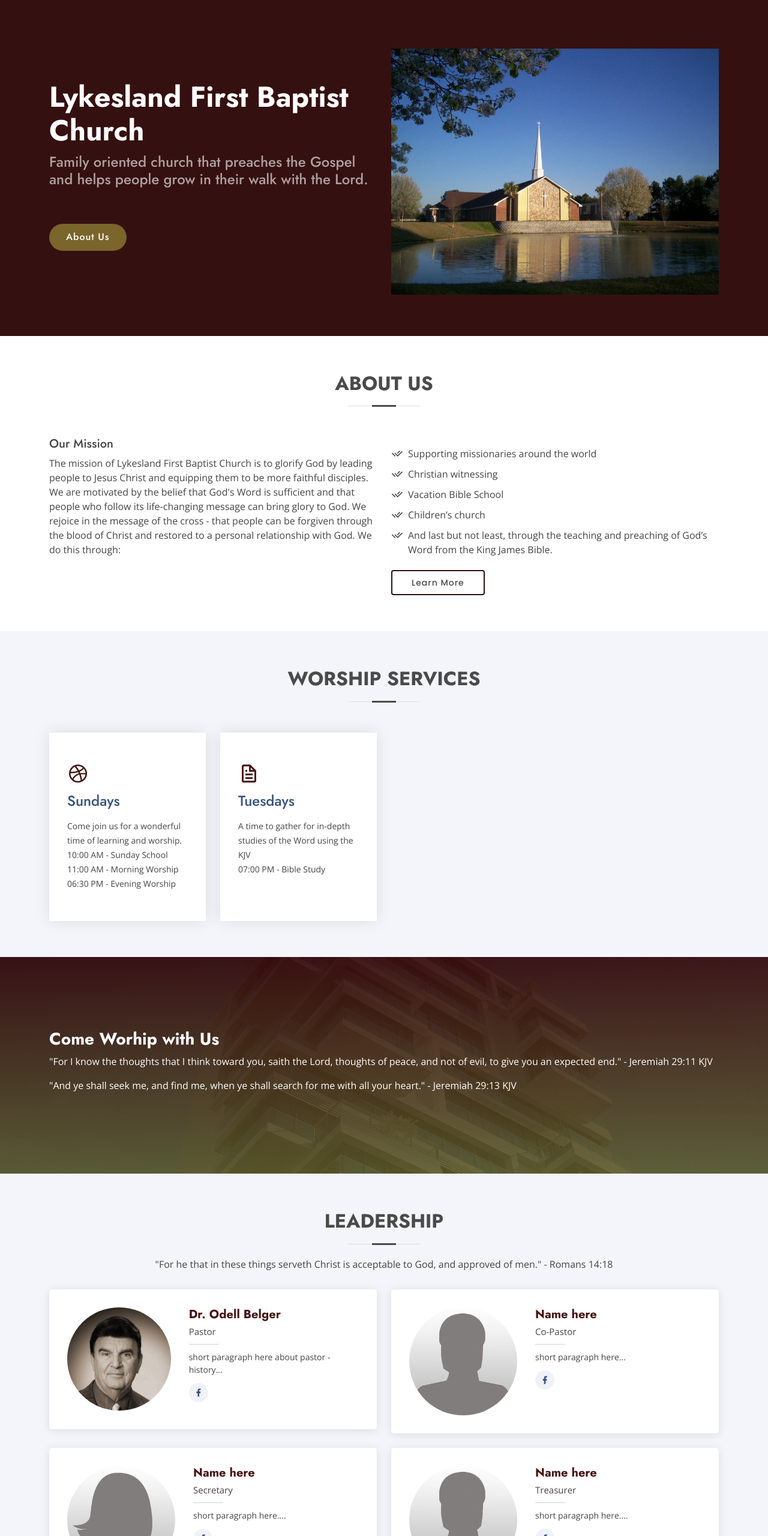
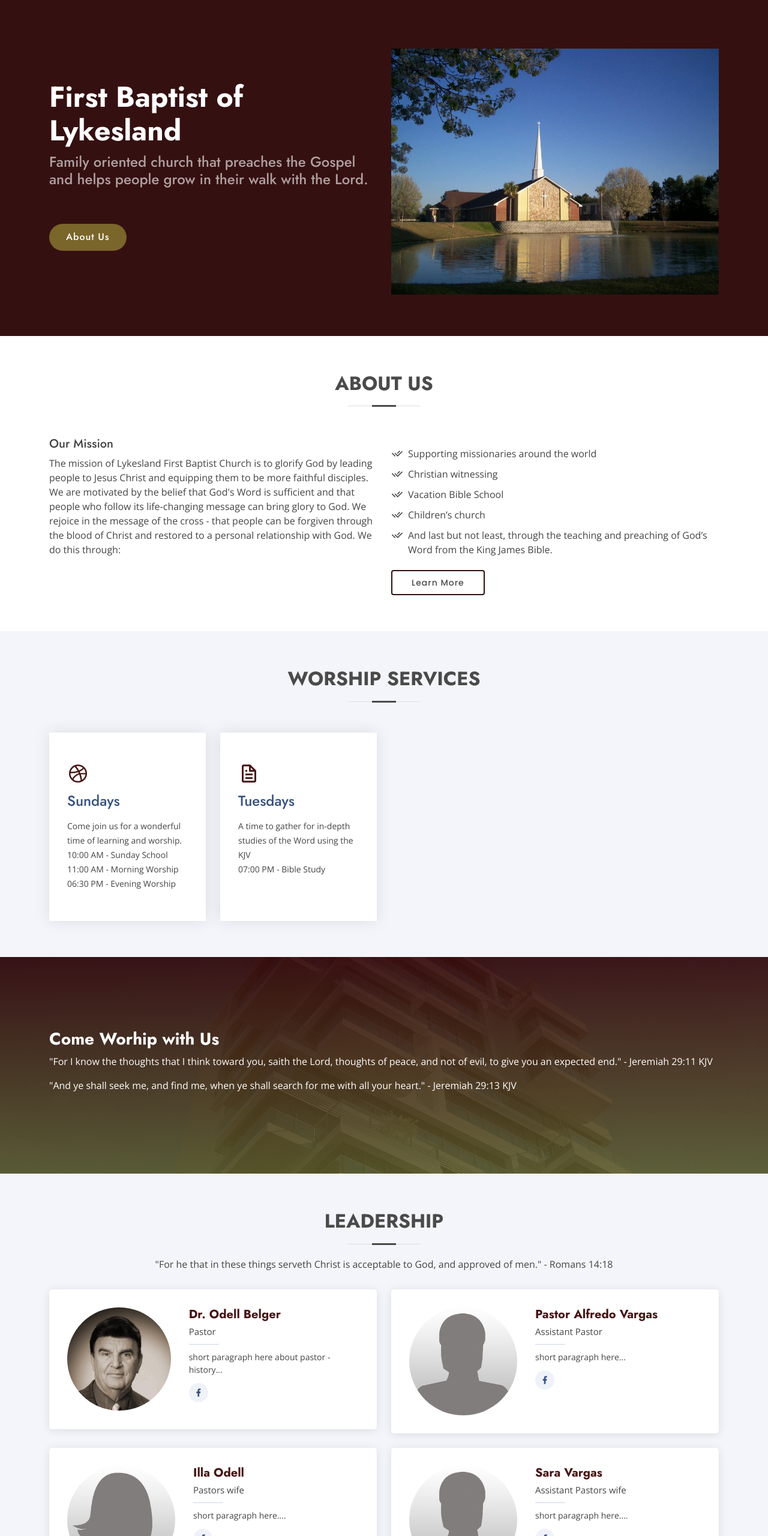
Before and after one commit to NRRSS/Lykesland, a plain HTML site: page index.html in a window 1280 px wide. Shown: the part 80-2640 px from the top of the page at 60% size. Drawn offline with nearby package versions, Linux system fonts and the light colour scheme.

Commit message:
Update index.html

```diff
--- a/index.html
+++ b/index.html
@@ -5,7 +5,7 @@
   <meta charset="utf-8">
   <meta content="width=device-width, initial-scale=1.0" name="viewport">
 
-  <title>Lykesland First Baptist Church - Home</title>
+  <title>First Baptist of Lykesland - Home</title>
   <meta content="" name="Lykesland First Baptist Church is a family oriented church that preaches the Gospel and helps people grow in their walk with the Lord.">
   <meta content="" name="Lykesland, Baptist, first baptist, KJV, family, gospel, God, Lord, Jesus, Jesus Christ, Christ, service, ministry, doctrine, salvation, good news, Hopkins, Columbia, Ft. Jackson, SC, Dr. Odell Belger">
 
@@ -67,7 +67,7 @@
     <div class="container">
       <div class="row">
         <div class="col-lg-6 d-flex flex-column justify-content-center pt-4 pt-lg-0 order-2 order-lg-1" data-aos="fade-up" data-aos-delay="200">
-          <h1>Lykesland First Baptist Church</h1>
+          <h1>First Baptist of Lykesland</h1>
           <h2>Family oriented church that preaches the Gospel and helps people grow in their walk with the Lord.</h2>
           <div class="d-flex justify-content-center justify-content-lg-start">
             <a href="#about" class="btn-get-started scrollto">About Us</a>
@@ -314,8 +314,8 @@
             <div class="member d-flex align-items-start" data-aos="zoom-in" data-aos-delay="200">
               <div class="pic"><img src="assets/img/team/1male2x2.jpg" class="img-fluid" alt=""></div>
               <div class="member-info">
-                <h4>Name here</h4>
-                <span>Co-Pastor</span>
+                <h4>Pastor Alfredo Vargas</h4>
+                <span>Assistant Pastor</span>
                 <p>short paragraph here...</p>
                 <div class="social">
                   <a href=""><i class="ri-facebook-fill"></i></a>
@@ -328,8 +328,8 @@
             <div class="member d-flex align-items-start" data-aos="zoom-in" data-aos-delay="300">
               <div class="pic"><img src="assets/img/team/1female2x2.jpg" class="img-fluid" alt=""></div>
               <div class="member-info">
-                <h4>Name here</h4>
-                <span>Secretary</span>
+                <h4>Illa Odell</h4>
+                <span>Pastors wife</span>
                 <p>short paragraph here....</p>
                 <div class="social">
                   <a href=""><i class="ri-facebook-fill"></i></a>
@@ -342,8 +342,8 @@
             <div class="member d-flex align-items-start" data-aos="zoom-in" data-aos-delay="400">
               <div class="pic"><img src="assets/img/team/1male2x2.jpg" class="img-fluid" alt=""></div>
               <div class="member-info">
-                <h4>Name here</h4>
-                <span>Treasurer</span>
+                <h4>Sara Vargas</h4>
+                <span>Assistant Pastors wife</span>
                 <p>short paragraph here....</p>
                 <div class="social">
                   <a href=""><i class="ri-facebook-fill"></i></a>
@@ -364,7 +364,7 @@
 
         <div class="section-title">
           <h2>Contact Us</h2>
-          <p>Magnam dolores commodi suscipit. Necessitatibus eius consequatur ex aliquid fuga eum quidem. Sit sint consectetur velit. Quisquam quos quisquam cupiditate. Et nemo qui impedit suscipit alias ea. Quia fugiat sit in iste officiis commodi quidem hic quas.</p>
+          <p></p>Come worship with us!
         </div>
 
         <div class="row">
@@ -456,7 +456,7 @@
         <div class="row">
 
           <div class="col-lg-6 col-md-4 footer-contact">
-            <h5>Lykesland First Baptist Church
+            <h5>First Baptist of Lykesland
             </h5>
             <p>
               2712 Trotter Rd<br>
@@ -503,7 +503,7 @@
 
     <div class="container footer-bottom clearfix">
       <div class="copyright">
-        &copy; Copyright <strong><span>Lykesland First Baptist Church </span></strong> - All Rights Reserved  2021
+        &copy; Copyright <strong><span>First Baptist of Lykesland </span></strong> - All Rights Reserved  2021
       </div>
       <div class="credits">
         <!-- All the links in the footer should remain intact. -->
```
